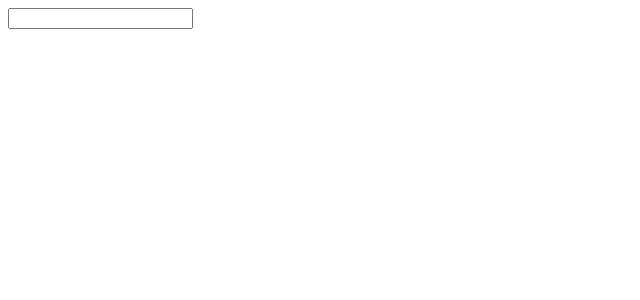
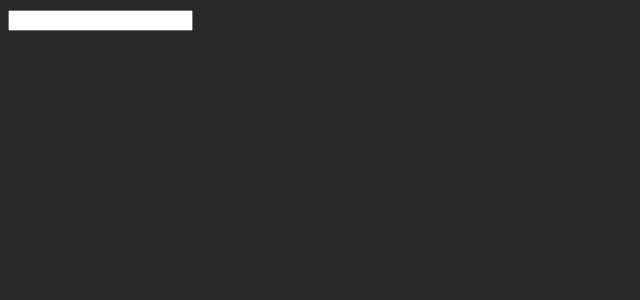
Before and after one commit to Nerscylla/angular-startpage, an Angular app: page / in a window 1280 px wide. Shown: the top 300 px of the page, without its empty margins (0-640 px from the left). Built offline with nearby package versions, Linux system fonts and the light colour scheme.

Commit message:
add global styles and color variables for improved theming

```diff
--- a/src/styles.scss
+++ b/src/styles.scss
@@ -1 +1,15 @@
 /* You can add global styles to this file, and also import other style files */
+:root {
+  // temp colors
+  --bg-color: #282828;
+  --widget-color: #1d2021;
+  --fg-color: #fbf1c7;
+  --accent-color: #fb4934;
+}
+
+body {
+  // bg
+  background-color: var(--bg-color);
+  font-family: system-ui, -apple-system, BlinkMacSystemFont, "Segoe UI", Roboto,
+    Oxygen, Ubuntu, Cantarell, "Open Sans", "Helvetica Neue", sans-serif;
+}
```
